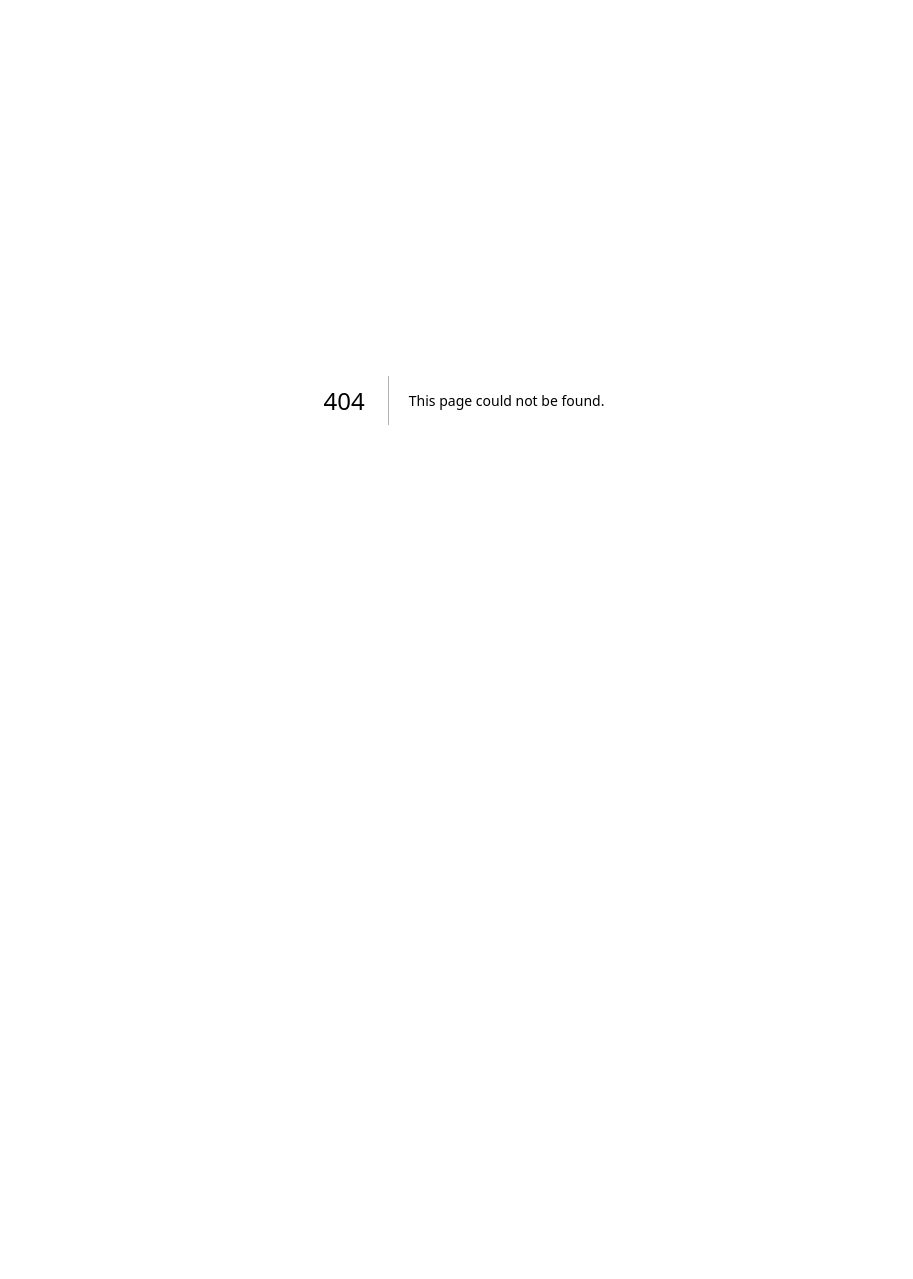
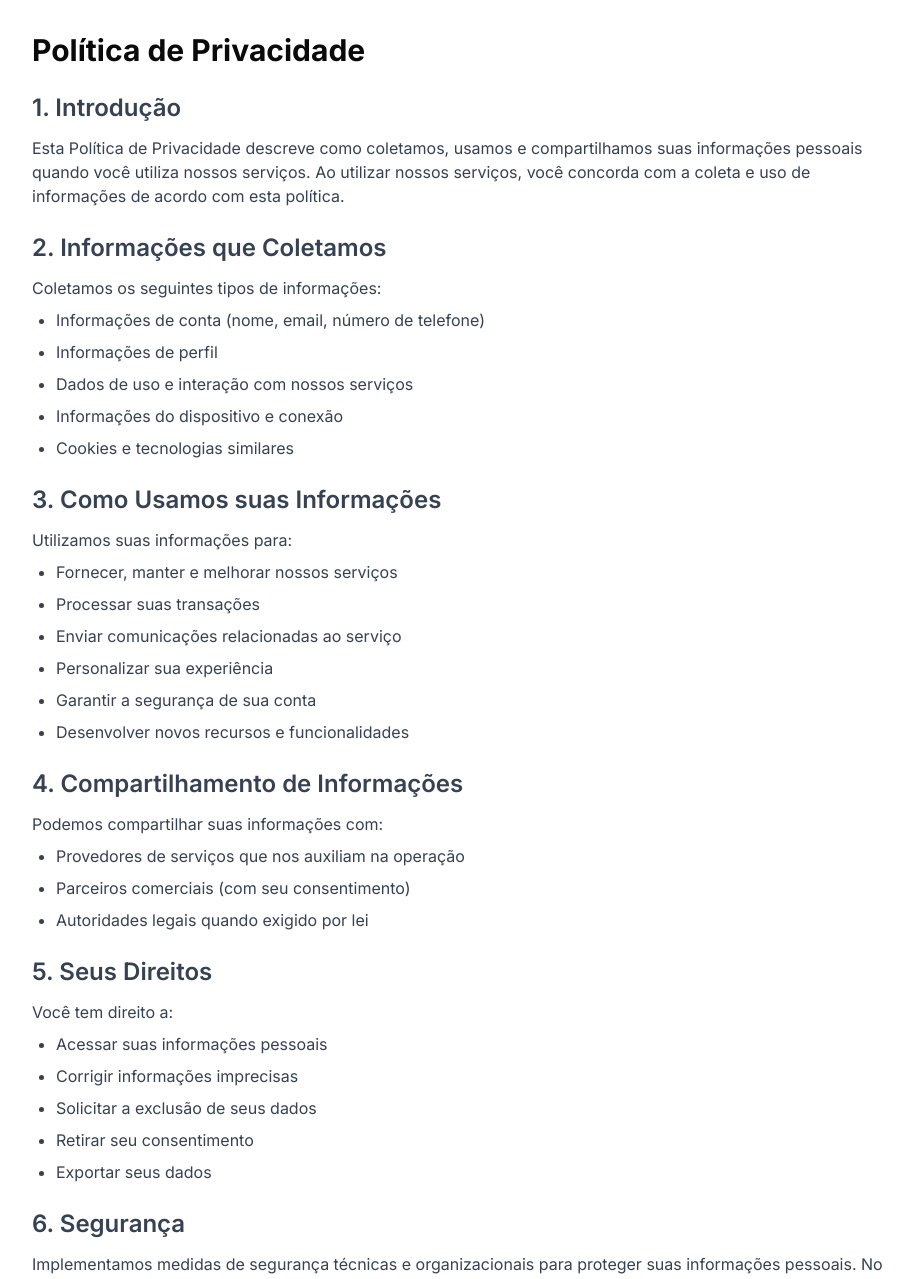
Before and after one commit to VertifyAi/omni-frontend, a Next.js app: page /privacy-policy in a window 1280 px wide. Before the commit this address had no page. Shown: the top 1279 px of the page, without its empty margins (176-1089 px from the left). Before the commit the page ends 800 px from the top, so only its background shows below. Built offline with nearby package versions, Linux system fonts and the light colour scheme.

Commit message:
feat: privacy policy page

```diff
--- /dev/null
+++ b/src/app/privacy-policy/page.tsx
@@ -0,0 +1,118 @@
+import React from "react";
+
+export default function PrivacyPolicy() {
+  return (
+    <div className="container mx-auto px-4 py-8 max-w-4xl">
+      <h1 className="text-3xl font-bold mb-6">Política de Privacidade</h1>
+
+      <div className="space-y-6 text-gray-700">
+        <section>
+          <h2 className="text-2xl font-semibold mb-3">1. Introdução</h2>
+          <p>
+            Esta Política de Privacidade descreve como coletamos, usamos e
+            compartilhamos suas informações pessoais quando você utiliza nossos
+            serviços. Ao utilizar nossos serviços, você concorda com a coleta e
+            uso de informações de acordo com esta política.
+          </p>
+        </section>
+
+        <section>
+          <h2 className="text-2xl font-semibold mb-3">
+            2. Informações que Coletamos
+          </h2>
+          <p>Coletamos os seguintes tipos de informações:</p>
+          <ul className="list-disc pl-6 mt-2 space-y-2">
+            <li>Informações de conta (nome, email, número de telefone)</li>
+            <li>Informações de perfil</li>
+            <li>Dados de uso e interação com nossos serviços</li>
+            <li>Informações do dispositivo e conexão</li>
+            <li>Cookies e tecnologias similares</li>
+          </ul>
+        </section>
+
+        <section>
+          <h2 className="text-2xl font-semibold mb-3">
+            3. Como Usamos suas Informações
+          </h2>
+          <p>Utilizamos suas informações para:</p>
+          <ul className="list-disc pl-6 mt-2 space-y-2">
+            <li>Fornecer, manter e melhorar nossos serviços</li>
+            <li>Processar suas transações</li>
+            <li>Enviar comunicações relacionadas ao serviço</li>
+            <li>Personalizar sua experiência</li>
+            <li>Garantir a segurança de sua conta</li>
+            <li>Desenvolver novos recursos e funcionalidades</li>
+          </ul>
+        </section>
+
+        <section>
+          <h2 className="text-2xl font-semibold mb-3">
+            4. Compartilhamento de Informações
+          </h2>
+          <p>Podemos compartilhar suas informações com:</p>
+          <ul className="list-disc pl-6 mt-2 space-y-2">
+            <li>Provedores de serviços que nos auxiliam na operação</li>
+            <li>Parceiros comerciais (com seu consentimento)</li>
+            <li>Autoridades legais quando exigido por lei</li>
+          </ul>
+        </section>
+
+        <section>
+          <h2 className="text-2xl font-semibold mb-3">5. Seus Direitos</h2>
+          <p>Você tem direito a:</p>
+          <ul className="list-disc pl-6 mt-2 space-y-2">
+            <li>Acessar suas informações pessoais</li>
+            <li>Corrigir informações imprecisas</li>
+            <li>Solicitar a exclusão de seus dados</li>
+            <li>Retirar seu consentimento</li>
+            <li>Exportar seus dados</li>
+          </ul>
+        </section>
+
+        <section>
+          <h2 className="text-2xl font-semibold mb-3">6. Segurança</h2>
+          <p>
+            Implementamos medidas de segurança técnicas e organizacionais para
+            proteger suas informações pessoais. No entanto, nenhum método de
+            transmissão pela Internet ou armazenamento eletrônico é 100% seguro.
+          </p>
+        </section>
+
+        <section>
+          <h2 className="text-2xl font-semibold mb-3">
+            7. Cookies e Tecnologias Similares
+          </h2>
+          <p>
+            Utilizamos cookies e tecnologias similares para coletar informações
+            sobre como você interage com nossos serviços. Você pode controlar o
+            uso de cookies através das configurações do seu navegador.
+          </p>
+        </section>
+
+        <section>
+          <h2 className="text-2xl font-semibold mb-3">
+            8. Alterações na Política
+          </h2>
+          <p>
+            Podemos atualizar esta política periodicamente. Notificaremos você
+            sobre quaisquer alterações publicando a nova política nesta página e
+            atualizando a data de &quot;última atualização&quot;.
+          </p>
+        </section>
+
+        <section>
+          <h2 className="text-2xl font-semibold mb-3">9. Contato</h2>
+          <p>
+            Se você tiver dúvidas sobre esta política ou sobre como tratamos
+            suas informações pessoais, entre em contato conosco através do
+            email: privacy@seudominio.com
+          </p>
+        </section>
+
+        <footer className="mt-8 text-sm text-gray-500">
+          <p>Última atualização: {new Date().toLocaleDateString("pt-BR")}</p>
+        </footer>
+      </div>
+    </div>
+  );
+}
```
